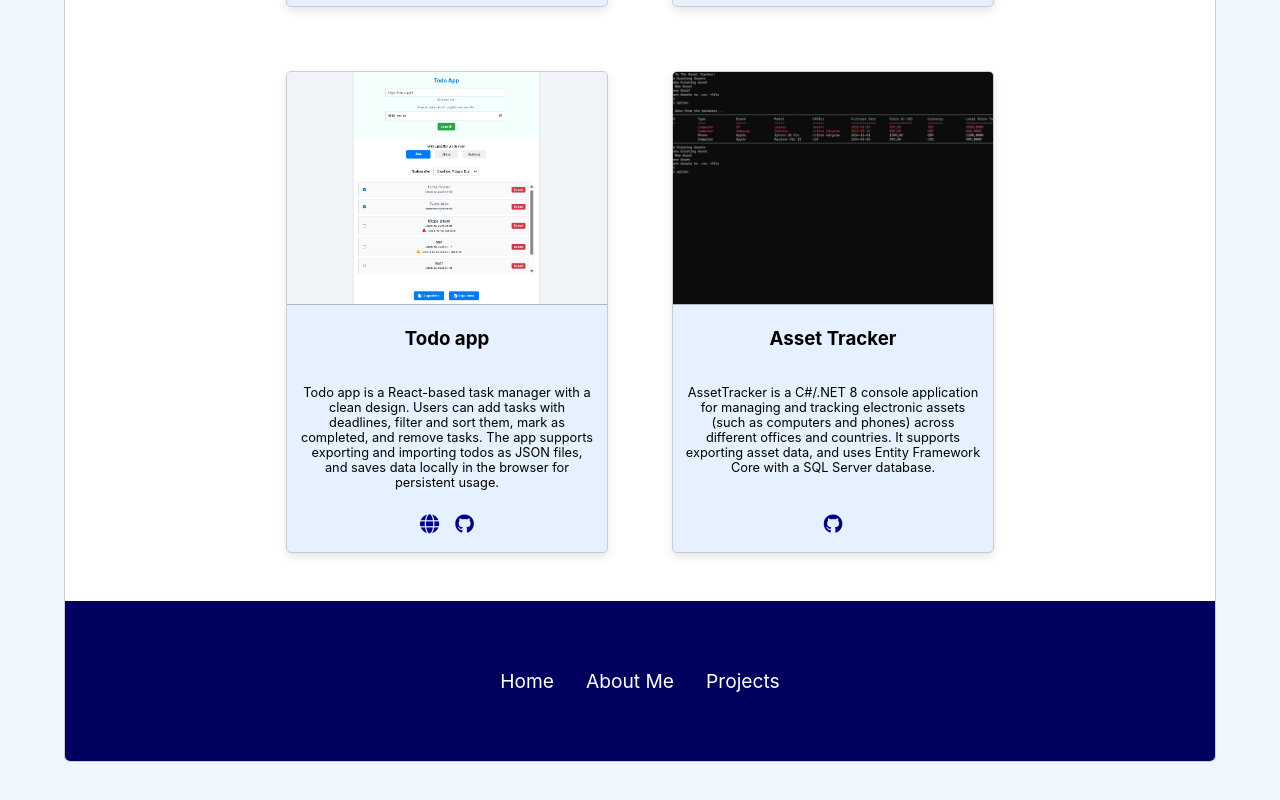
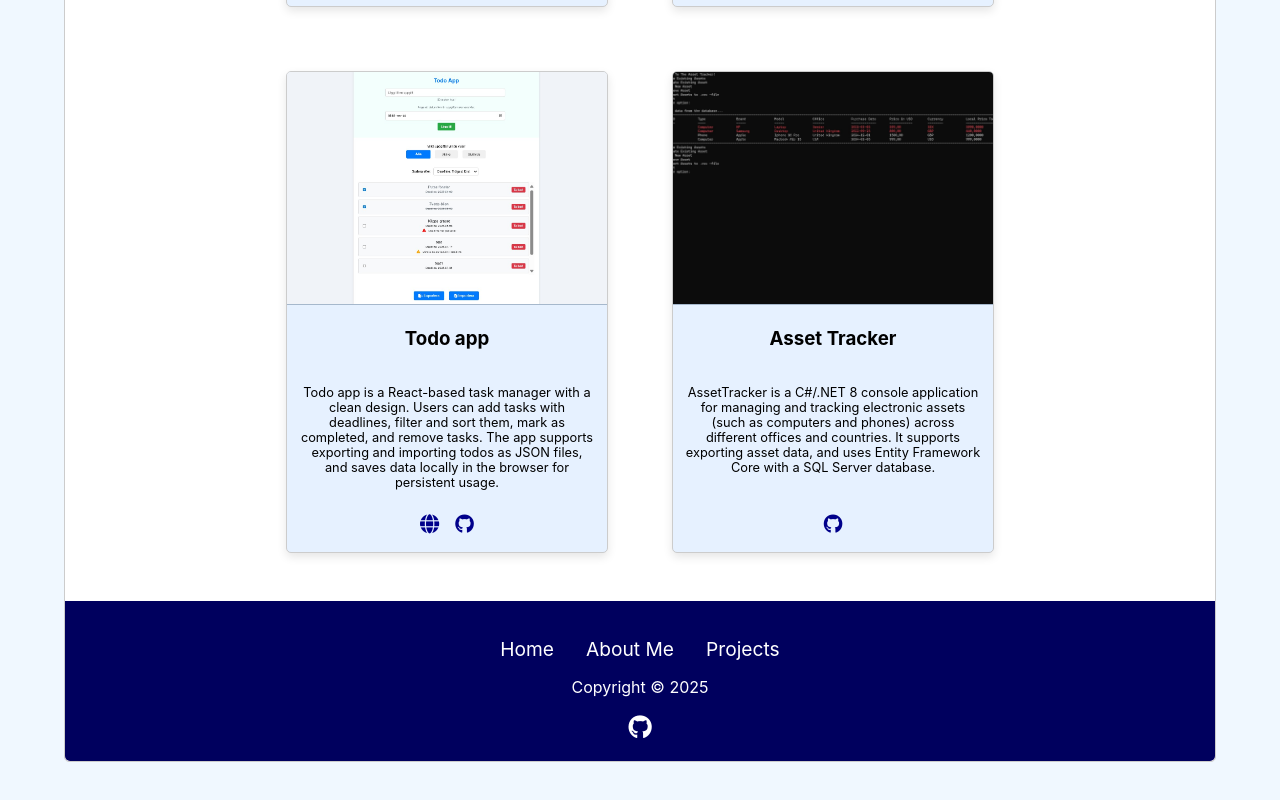
Before and after one commit to Patrick-B-L/portfolio, a React (Create React App) app: page / in a window 1280 px wide. Shown: the part 1616-2416 px from the top of the page. Built offline with nearby package versions, Linux system fonts and the light colour scheme.

Commit message:
Minor updates to footer and meta data in index.html

```diff
--- a/public/index.html
+++ b/public/index.html
@@ -7,9 +7,9 @@
     <meta name="theme-color" content="#000000" />
     <meta
       name="description"
-      content="Web site created using create-react-app"
+      content="Portfolio"
     />
-    <link rel="apple-touch-icon" href="%PUBLIC_URL%/logo192.png" />
+    <link rel="apple-touch-icon" href="%PUBLIC_URL%/images/Portfolio-logo.png" />
     <!--
       manifest.json provides metadata used when your web app is installed on a
       user's mobile device or desktop. See https://developers.google.com/web/fundamentals/web-app-manifest/
--- a/src/components/Footer.jsx
+++ b/src/components/Footer.jsx
@@ -42,6 +42,10 @@ export default function Footer() {
               Contact Me
             </Link> */}
         </nav>
+        <div>Copyright &copy; 2025</div>
+        <div className='footer-socials'>
+          <a href='https://github.com/Patrick-B-L' target='_blank' rel='noopener noreferrer' title='View My Projects In Github'><i className="fab fa-github"></i></a>
+        </div>
     </div>
   )
 }
--- a/src/styles/Footer.css
+++ b/src/styles/Footer.css
@@ -1,7 +1,9 @@
 #Footer {
   display: flex;
+  flex-direction: column;
   align-items: center;
   justify-content: center;
+  color: var(--white-color);
   background-color: var(--darkBlue-color);
   width: 100%;
   height: 10rem;
@@ -10,13 +12,29 @@
 }
 .footer-link {
   display: inline-block;
-  color: var(--white-color);
+
   text-decoration: none;
   font-size: 1.2rem;
-  margin: 0 1rem;
+  margin: 1rem;
   cursor: pointer;
   transition: transform 0.3s ease-in-out;
 }
 .footer-link:hover {
   transform: scale(1.25);
 }
+.footer-socials {
+  display: flex;
+  justify-content: center;
+  align-items: center;
+  margin-top: 1rem;
+}
+.footer-socials a {
+  color: var(--white-color);
+  font-size: 1.5rem;
+  margin: 0 10px;
+  transition: color 0.3s ease-in-out;
+}
+.footer-socials a:hover {
+  /* color: #61dafb; */
+  transform: scale(1.25);
+}
```
